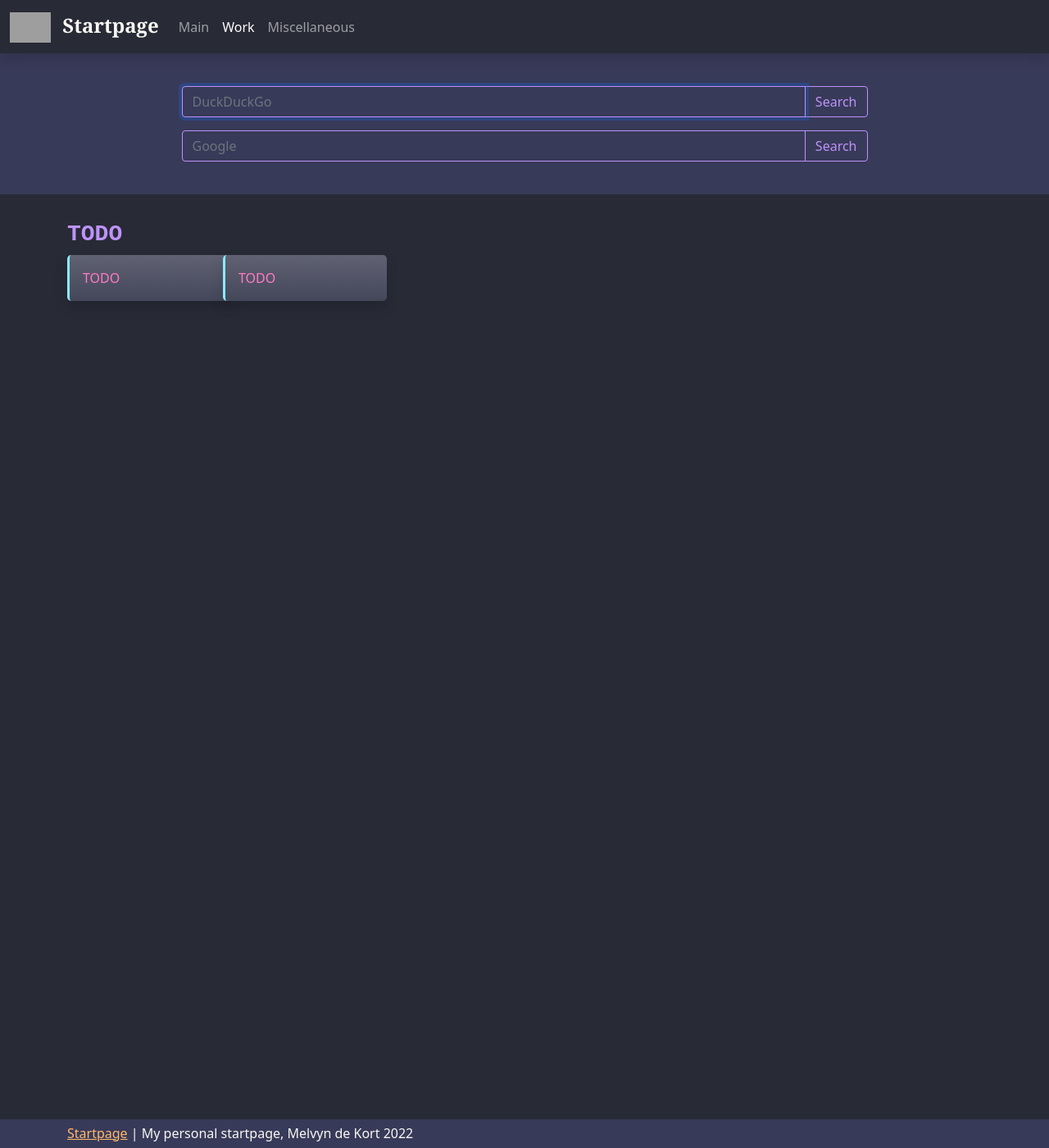
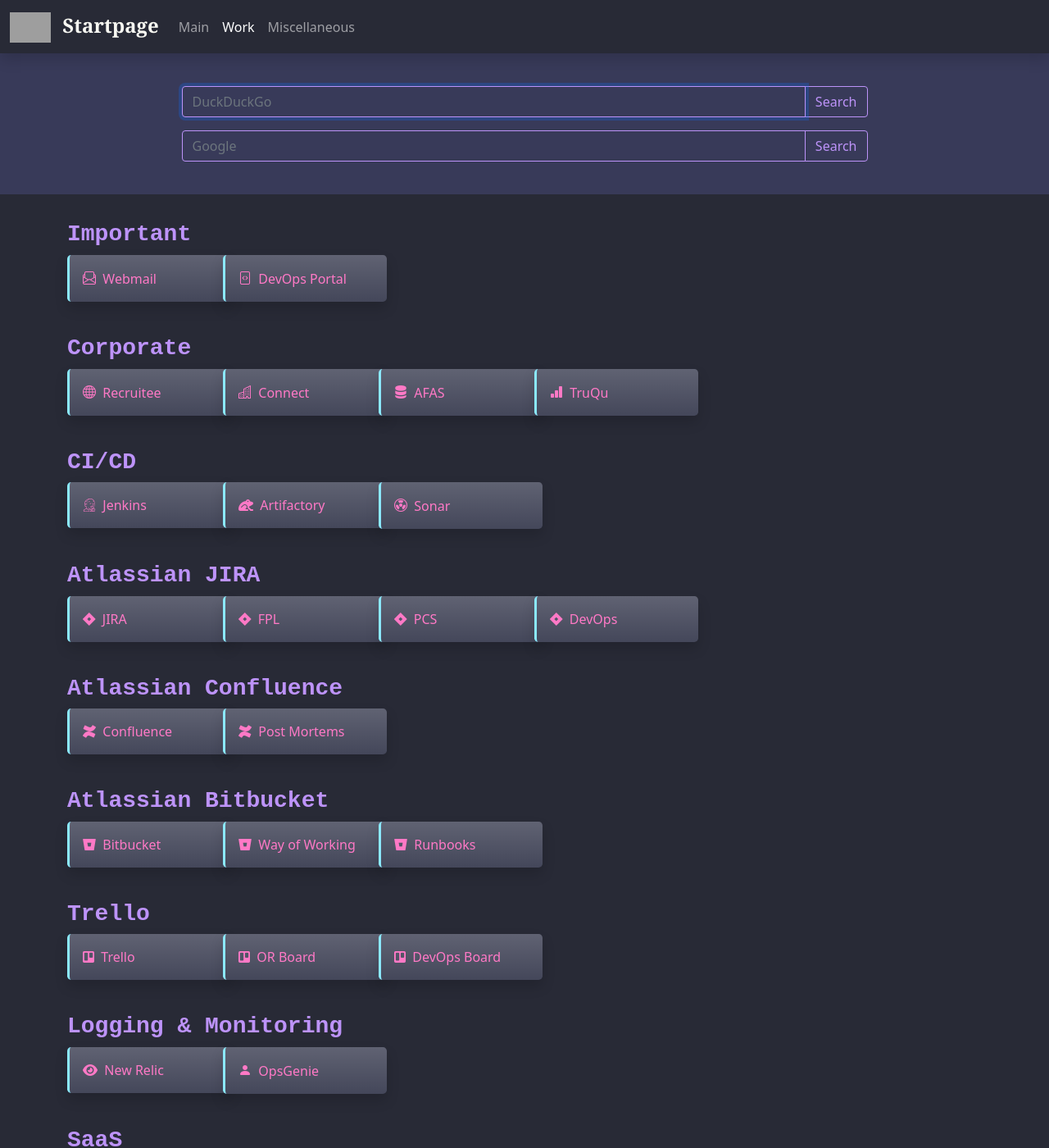
Before and after one commit to melvyndekort/startpage, a Jekyll site: the page built from pages/work.md, in a window 1280 px wide and 1400 px high. Shown: the whole window at 82% size. Built offline with Jekyll 4.4.1, drawn with Linux system fonts in a browser that asks for light colours; nearby versions of some CDN libraries; some of the changed text lies outside the part shown; grey boxes are pictures that could not be loaded.

Commit message:
Added a lot of bookmarks

```diff
--- a/_data/bookmarks.yml
+++ b/_data/bookmarks.yml
@@ -11,9 +11,21 @@
         - name: OpenSubtitles
           icon: bi bi-badge-cc
           url: https://www.opensubtitles.org/nl
+        - name: Spotify
+          icon: bi bi-spotify
+          url: https://open.spotify.com/
+        - name: KPN iTV
+          icon: bi bi-tv
+          url: https://tv.kpn.com/
+        - name: Netflix
+          icon: bi bi-film
+          url: https://www.netflix.com/browse
 
     - name: SaaS
       sites:
+        - name: GitHub
+          icon: fa-brands fa-github
+          url: https://github.com
         - name: AWS Console
           icon: fa-brands fa-aws
           url: https://eu-west-1.console.aws.amazon.com/console/
@@ -26,6 +38,9 @@
         - name: PagerDuty
           icon: fa-solid fa-pager
           url: https://mdekort.eu.pagerduty.com
+        - name: ProtonMail
+          icon: fa-solid fa-lock
+          url: https://protonmail.com/
         - name: Backblaze B2
           icon: bi bi-hdd
           url: https://secure.backblaze.com
@@ -75,28 +90,173 @@
           icon: bi bi-file-arrow-down-fill
           url: https://rarbg.to
 
-    - name: Miscellaneous
+    - name: School
       sites:
         - name: TSOpro
           icon: fa-solid fa-school
           url: https://marcopolo.tsopro.nl/
+        - name: SocialSchools
+          icon: fa-solid fa-atom
+          url: https://app.socialschools.eu/home
+        - name: Marco Polo FB
+          icon: bi bi-facebook
+          url: https://www.facebook.com/bsmarcopolo/
+
+    - name: Miscellaneous
+      sites:
         - name: Syncthing local
           icon: fa-solid fa-rotate
           url: http://127.0.0.1:8384/
         - name: MijnGezondheid
           icon: fa-solid fa-house-medical
           url: https://home.mijngezondheid.net/
+        - name: ABN AMRO
+          icon: bi bi-cash-coin
+          url: https://www.abnamro.nl/portalserver/mijn-abnamro/mijn-overzicht/overzicht/index.html
+        - name: Credit Card Online
+          icon: bi bi-credit-card
+          url: https://www.icscards.nl/abnamro/login
 
 - section: Work
   categories:
-    - name: TODO
+    - name: Important
       sites:
-        - name: TODO
-        - name: TODO
+        - name: Webmail
+          icon: bi bi-envelope-paper
+          url: https://mail.portbase.com/
+        - name: DevOps Portal
+          icon: bi bi-file-code
+          url: https://portbase.io
+    - name: Corporate
+      sites:
+        - name: Recruitee
+          icon: bi bi-globe
+          url: https://app.recruitee.com/#/dashboard/overview
+        - name: Connect
+          icon: bi bi-building
+          url: https://connect.portbase.com/welcome
+        - name: AFAS
+          icon: bi bi-server
+          url: https://90606.afasinsite.nl/
+        - name: TruQu
+          icon: bi bi-bar-chart-fill
+          url: https://portbase.truqu.com/app/dashboard
+    - name: CI/CD
+      sites:
+        - name: Jenkins
+          icon: fa-brands fa-jenkins
+          url: https://jenkins.portbase.io
+        - name: Artifactory
+          icon: fa-solid fa-frog
+          url: https://artifactory.portbase.io
+        - name: Sonar
+          icon: bi bi-radioactive
+          url: https://sonar.portbase.io
+    - name: Atlassian JIRA
+      sites:
+        - name: JIRA
+          icon: fa-brands fa-jira
+          url: https://portbasebv.atlassian.net
+        - name: FPL
+          icon: fa-brands fa-jira
+          url: https://portbasebv.atlassian.net/browse/FPL
+        - name: PCS
+          icon: fa-brands fa-jira
+          url: https://portbasebv.atlassian.net/browse/PCS
+        - name: DevOps
+          icon: fa-brands fa-jira
+          url: https://portbasebv.atlassian.net/browse/DOG
+    - name: Atlassian Confluence
+      sites:
+        - name: Confluence
+          icon: fa-brands fa-confluence
+          url: https://portbasebv.atlassian.net/wiki/
+        - name: Post Mortems
+          icon: fa-brands fa-confluence
+          url: https://portbasebv.atlassian.net/wiki/spaces/POS/overview
+    - name: Atlassian Bitbucket
+      sites:
+        - name: Bitbucket
+          icon: fa-brands fa-bitbucket
+          url: https://bitbucket.org/portbasebv/
+        - name: Way of Working
+          icon: fa-brands fa-bitbucket
+          url: https://bitbucket.org/portbasebv/wow/src/master/devops/setup.md
+        - name: Runbooks
+          icon: fa-brands fa-bitbucket
+          url: https://bitbucket.org/portbasebv/wow/src/160f29ce1c5a985c9468172b26a0aac1a0198024/devops/runbooks/README.md
+    - name: Trello
+      sites:
+        - name: Trello
+          icon: fa-brands fa-trello
+          url: https://trello.com/
+        - name: OR Board
+          icon: fa-brands fa-trello
+          url: https://trello.com/b/X2VKzixM/portbase-or
+        - name: DevOps Board
+          icon: fa-brands fa-trello
+          url: https://trello.com/b/KpXVNzQh/guild
+    - name: Logging & Monitoring
+      sites:
+        - name: New Relic
+          icon: fa-solid fa-eye
+          url: https://rpm.newrelic.com/accounts/1847099/setup
+        - name: OpsGenie
+          icon: bi bi-person-fill
+          url: https://portbase.app.opsgenie.com/
+    - name: SaaS
+      sites:
+        - name: CloudFlare
+          icon: fa-solid fa-cloud
+          url: https://dash.cloudflare.com/
+        - name: Auth0
+          icon: bi bi-shield-fill
+          url: https://manage.auth0.com/
+        - name: Lucid
+          icon: fa-solid fa-chart-area
+          url: https://lucid.app/
+        - name: Apigee
+          icon: bi bi-nut-fill
+          url: https://apigee.com/edge
+        - name: Apigee Support
+          icon: fa-solid fa-headset
+          url: https://apigee.secure.force.com/portal/
+    - name: VLTrader
+      sites:
+        - name: PROD 1
+          icon: bi bi-envelope
+          url: https://messaging.pcs.portbase.com:5081/VLTrader
+        - name: PROD 2
+          icon: bi bi-envelope
+          url: https://messaging.pcs.portbase.com:5082/VLTrader
+        - name: ACCEPT 1
+          icon: bi bi-envelope
+          url: https://messaging.accept.portbase.com:5081/VLTrader
+        - name: ACCEPT 2
+          icon: bi bi-envelope
+          url: https://messaging.accept.portbase.com:5082/VLTrader
+        - name: KT
+          icon: bi bi-envelope
+          url: https://messaging.kt.portbase.com:5081/VLTrader
+        - name: SC
+          icon: bi bi-envelope
+          url: https://messaging.sc.portbase.com:5081/VLTrader
+        - name: STC
+          icon: bi bi-envelope
+          url: https://messaging.stc.portbase.com:5081/VLTrader
+    - name: Ondernemingsraad
+      sites:
+        - name: WOR
+          icon: fa-solid fa-scale-balanced
+          url: https://wetten.overheid.nl/BWBR0002747/2017-09-01#HoofdstukIII_Artikel18
+        - name: OR reglement
+          icon: fa-solid fa-gavel
+          url: https://portbasebv.atlassian.net/wiki/download/attachments/229212223/Reglement%20Portbase%20OR%20v1.0.pdf?api=v2
 
 - section: Miscellaneous
   categories:
-    - name: TODO
+    - name: Security
       sites:
-        - name: TODO
-        - name: TODO
+        - name: VirusTotal
+          icon: fa-solid fa-virus
+          url: https://www.virustotal.com/
```
Also changed, not shown: 1 other file.
